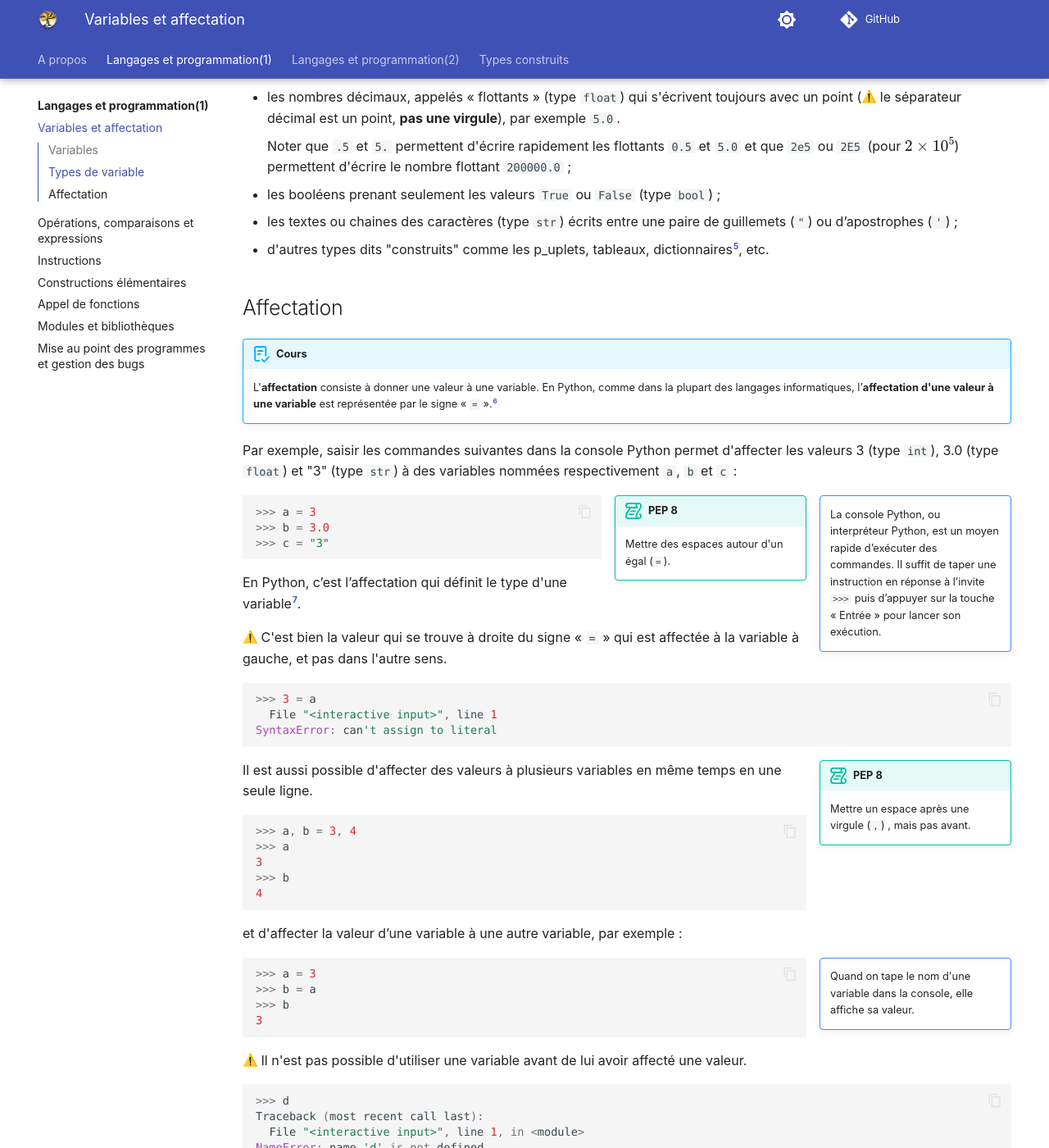
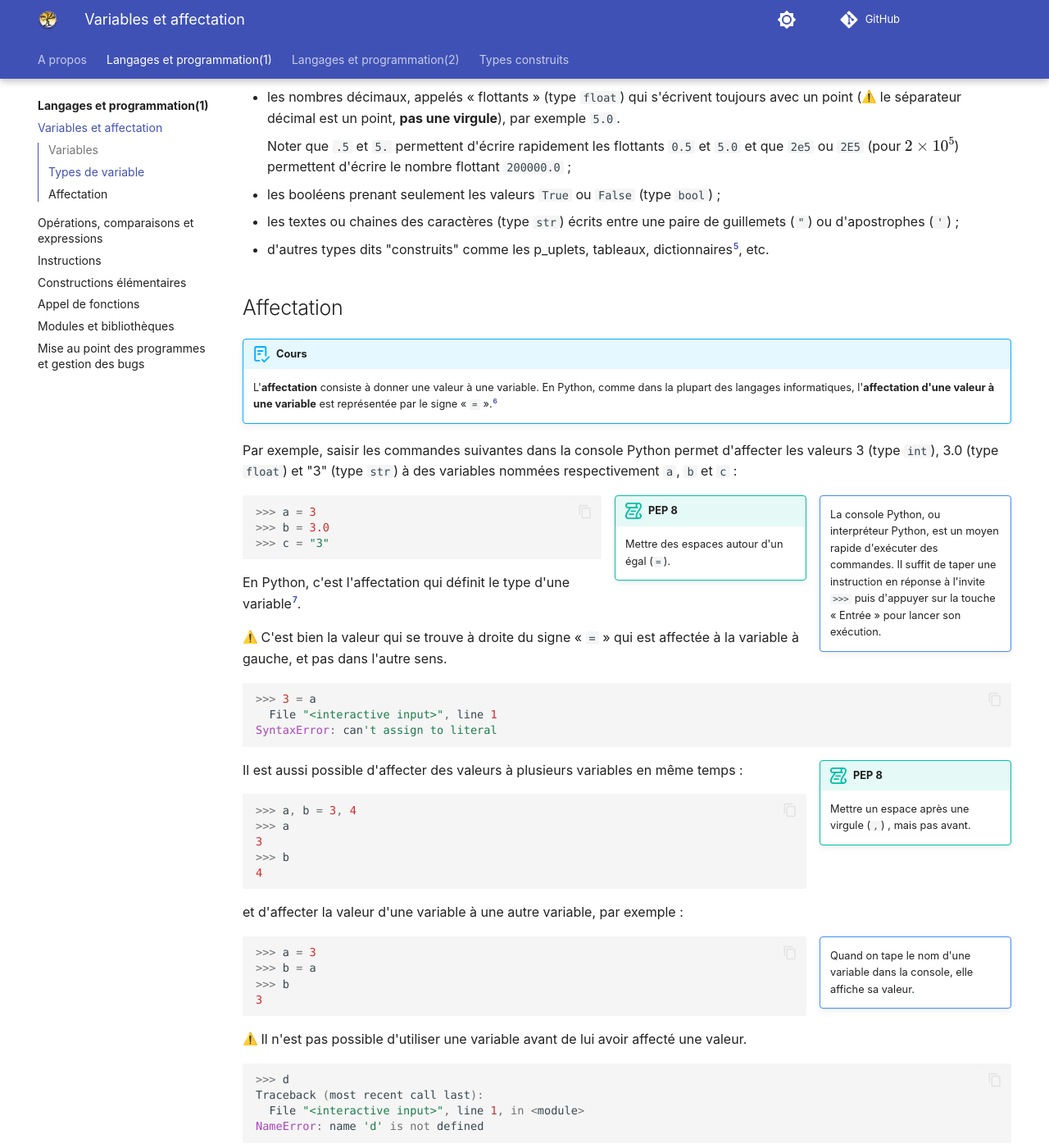
Before and after one commit to fab-perez/NSI-1, an MkDocs documentation site: the page built from docs/langages-et-programmation/1-variables-affectation.md, in a window 1280 px wide and 1400 px high, scrolled down 1204 px. Shown: the whole window at 82% size. Built offline with MkDocs 1.6.1 and Material for MkDocs 9.7.7, drawn with Linux system fonts in a browser that asks for light colours; emoji names are drawn with the system emoji font; comment, search, counter and statistics services are not loaded; some of the changed text lies outside the part shown.

Commit message:
Add files via upload

````diff
--- a/docs/langages-et-programmation/1-variables-affectation.md
+++ b/docs/langages-et-programmation/1-variables-affectation.md
@@ -15,17 +15,17 @@
 Une variable informatique peut se concevoir comme une sorte de “boite” étiquetée avec un nom, dans laquelle un programme enregistre une valeur pour la consulter ou la modifier pendant son exécution[^1.2].
 
 [^1.2]:
-    La notion de variable en informatique diffère des mathématiques. En mathématique une variable apparait dans l’expression symbolique d’une fonction $f(x)=2x+3$, ou dans une équation $2x+3=5x-3$ pour désigner une inconnue qu’il faut trouver, ou encore dans  une formule comme $(a+b)² =a²+2ab+b²$ pour indiquer que l’égalité est vraie pour toutes les valeurs de $a$ et $b$.
+    La notion de variable en informatique diffère des mathématiques. En mathématique une variable apparait dans l'expression symbolique d'une fonction $f(x)=2x+3$, ou dans une équation $2x+3=5x-3$ pour désigner une inconnue qu'il faut trouver, ou encore dans  une formule comme $(a+b)² =a²+2ab+b²$ pour indiquer que l'égalité est vraie pour toutes les valeurs de $a$ et $b$.
 
-En Python, comme dans la plupart des langages informatiques, le nom d’une variable :
+En Python, comme dans la plupart des langages informatiques, le nom d'une variable :
 
 - s'écrit en lettres minuscules (« `a` » à « `z` ») et majuscules (« `A` » à « `Z` ») et peut contenir des chiffres (« `0` » à « `9` ») et le caractère blanc souligné (« `_` ») ;
-- ne doit pas comporter d’espace, de signes d’opération « `+` », « `-` », « `*` » ou « `/` », ni de caractères spéciaux comme des signes de ponctuation « `'` », « `"` », « `,` », « `.` », « `:` », « `@` », etc.  ;
+- ne doit pas comporter d'espace, de signes d'opération « `+` », « `-` », « `*` » ou « `/` », ni de caractères spéciaux comme des signes de ponctuation « `'` », « `"` », « `,` », « `.` », « `:` », « `@` », etc.  ;
 - ne doit pas commencer par un chiffre ;
 - ne doit pas être un mot réservé de Python, par exemple « `for` », « `if` », « `print` », etc. ; et
 - est sensible à la casse, ce qui signifie que les variables « `TesT` », « `test` » ou « `TEST` » sont différentes.
 
-En pratique cela permet d’éviter les noms de variable réduits à une lettre et d’utiliser des noms qui ont un sens !
+En pratique cela permet d'éviter les noms de variable réduits à une lettre et d'utiliser des noms qui ont un sens !
 
 !!! tip "PEP 8"
     La [PEP 8](https://peps.python.org/pep-0008/) [^1.3] donne un grand nombre de recommandations de style pour écrire du code Python agréable à lire et recommande en particulier de nommer les variables par des mots en minuscule séparés par des blancs soulignés  (```_```) [^1.4], par exemple d'appeler une variable `somme_des_nombres` plutôt que `s` dans un programme qui additionne des nombres.
@@ -41,7 +41,7 @@
 ## Types de variable
 
 !!! abstract "Cours"
-    Les variables peuvent être de **types** différents en fonction des données qu’elles représentent.
+    Les variables peuvent être de **types** différents en fonction des données qu'elles représentent.
 
 Les principaux types de variable sont :
 
@@ -51,7 +51,7 @@
     Noter que `.5` et `5.` permettent d'écrire rapidement les flottants `0.5` et `5.0` et que `2e5` ou `2E5` (pour $2 \times 10^5$) permettent d'écrire le nombre flottant `200000.0` ;
 
 -   les booléens prenant seulement les valeurs `True` ou `False` (type ```bool```) ;
--   les textes ou chaines des caractères (type ```str```) écrits entre une paire de guillemets (```"```) ou d’apostrophes (```'```) ;
+-   les textes ou chaines des caractères (type ```str```) écrits entre une paire de guillemets (```"```) ou d'apostrophes (```'```) ;
 -   d'autres types dits "construits" comme les p_uplets, tableaux, dictionnaires[^1.5], etc.
 
 [^1.5]: Les p_uplet, tableaux, dictionnaires sont étudiés dans un autre chapitre du programme de 1ère.
@@ -59,14 +59,14 @@
 ##	Affectation
 
 !!! abstract "Cours"
-    L'**affectation** consiste à donner une valeur à une variable. En Python, comme dans la plupart des langages informatiques, l’**affectation d'une valeur à une variable** est représentée par le signe « `=` ».[^1.6]
+    L'**affectation** consiste à donner une valeur à une variable. En Python, comme dans la plupart des langages informatiques, l'**affectation d'une valeur à une variable** est représentée par le signe « `=` ».[^1.6]
 
-[^1.6]: En algorithmique, l’affectation est symbolisée par une flèche allant de la valeur (à droite) vers le nom de la variable (à gauche), par exemple $a←3$ pour affecter  la valeur $3$ à la variable $a$.
+[^1.6]: En algorithmique, l'affectation est symbolisée par une flèche allant de la valeur (à droite) vers le nom de la variable (à gauche), par exemple $a←3$ pour affecter  la valeur $3$ à la variable $a$.
 
 Par exemple, saisir les commandes suivantes dans la console Python permet d'affecter les valeurs 3 (type `int`), 3.0 (type `float`) et "3" (type `str`) à des variables nommées respectivement `a`, `b` et `c`  :
 
 !!! notetip inline end ""
-    La console Python, ou interpréteur Python, est un moyen rapide d’exécuter des commandes. Il suffit de taper une instruction en réponse à l’invite `>>>` puis d’appuyer sur la touche « Entrée » pour lancer son exécution.
+    La console Python, ou interpréteur Python, est un moyen rapide d'exécuter des commandes. Il suffit de taper une instruction en réponse à l'invite `>>>` puis d'appuyer sur la touche « Entrée » pour lancer son exécution.
 
 !!! tip inline end "PEP 8"
     Mettre des espaces autour d'un égal (`=`).
@@ -77,7 +77,7 @@
 >>> c = "3"
 ```
 
-En Python, c’est l’affectation qui définit le type d'une variable[^1.7].
+En Python, c'est l'affectation qui définit le type d'une variable[^1.7].
 
 [^1.7]:
     Python est un langage de typage dynamique, ce n'est pas le cas de nombreux langages comme le C  ou le C++ qui forcent à définir le type d'une variable et à le conserver au cours de la vie de la variable, ils sont de typage statique.
@@ -99,7 +99,7 @@
 !!! tip inline end "PEP 8"
     Mettre un espace après une virgule (`,`) , mais pas avant.
 
-Il est aussi possible d'affecter des valeurs à plusieurs variables en même temps en une seule ligne.
+Il est aussi possible d'affecter des valeurs à plusieurs variables en même temps :
 ``` py
 >>> a, b = 3, 4
 >>> a
@@ -108,7 +108,7 @@
 4
 ```
 
-et d'affecter la valeur d’une variable à une autre variable, par exemple :
+et d'affecter la valeur d'une variable à une autre variable, par exemple :
 
 !!! note inline end ""
 	Quand on tape le nom d'une variable dans la console, elle affiche sa valeur.
````
Also changed, not shown: other parts of docs/langages-et-programmation/1-variables-affectation.md (+1 -1 lines), docs/langages-et-programmation/2-operations-comparaisons-expressions.md (+5 -4 lines), docs/langages-et-programmation/3-instructions.md (+6 -4 lines).
